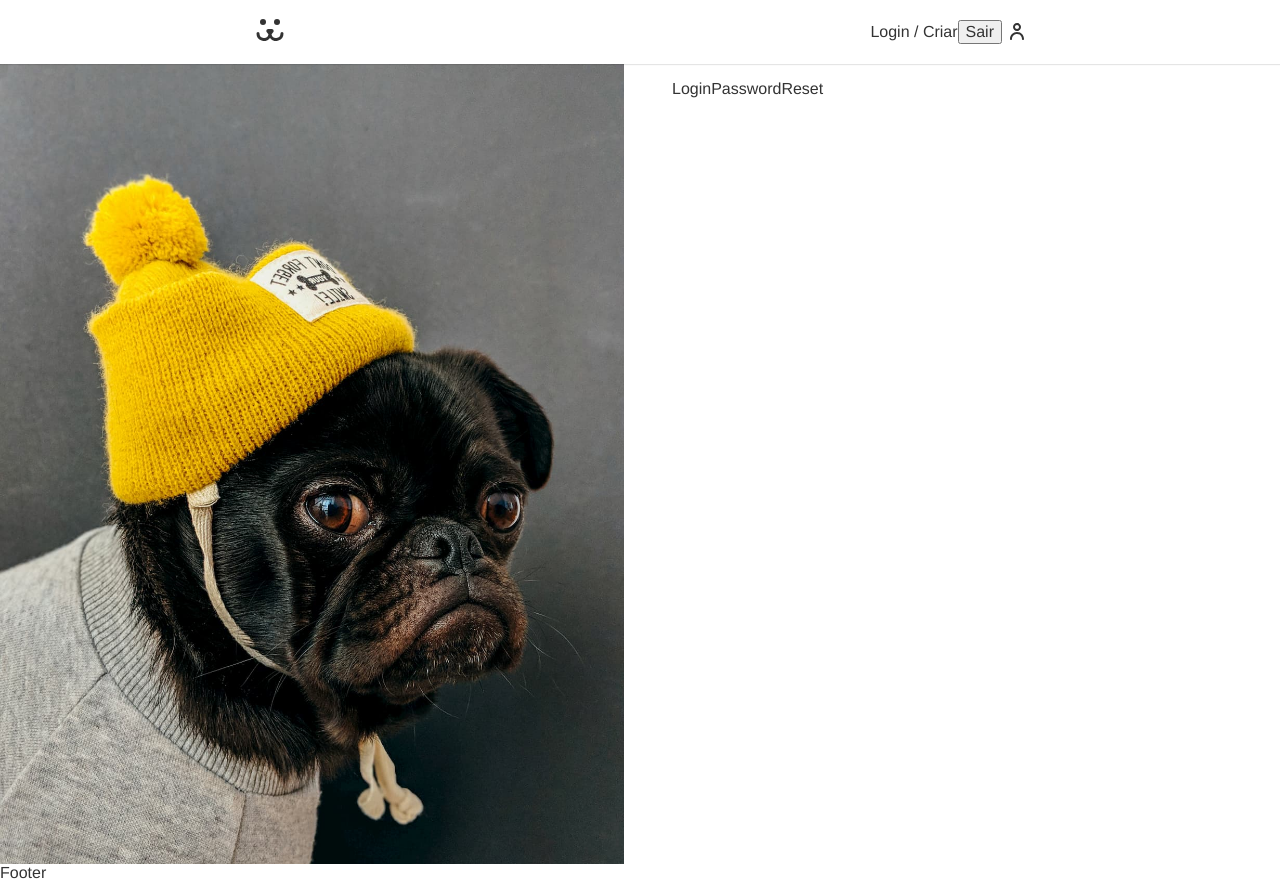
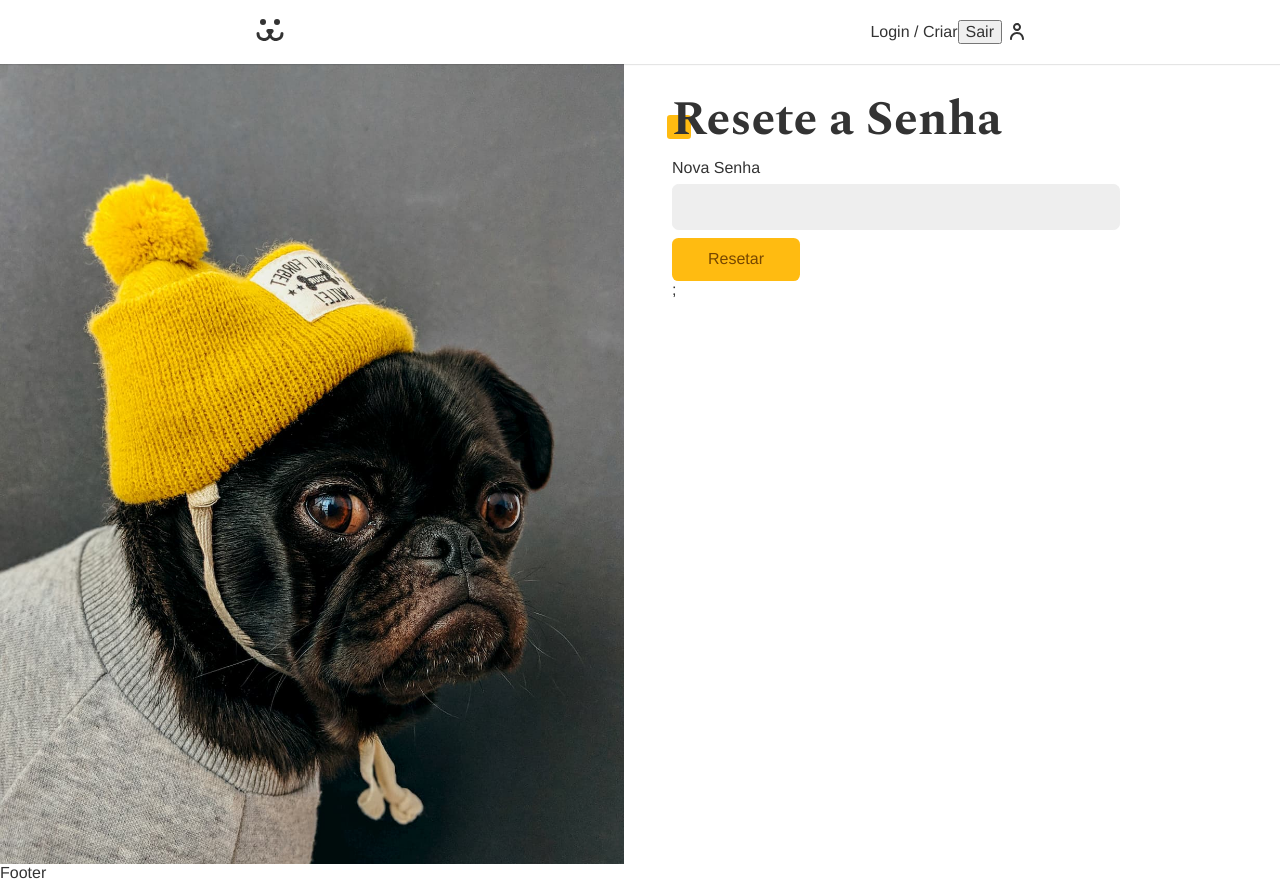
Before and after one commit to deciofrancis/dogs, a React (Vite) app: page /login/resetar in a window 1280 px wide. Built offline with nearby package versions, Linux system fonts and the light colour scheme.

Commit message:
create page reset password

```diff
--- a/src/Components/Login/LoginPasswordReset.jsx
+++ b/src/Components/Login/LoginPasswordReset.jsx
@@ -1,8 +1,53 @@
 import React from 'react';
+import Input from '../Forms/Input';
+import Button from '../Forms/Button';
+import useForm from '../../Hooks/useForm';
+import useFetch from '../../Hooks/useFetch';
+import { PASSWORD_RESET } from '../../Api';
+import Error from '../Helper/Error';
+import { useNavigate } from 'react-router-dom';
 
 const LoginPasswordReset = () => {
+  const [ login, setLogin ] = React.useState('');
+  const [ key, setKey ] = React.useState('');
+  const password = useForm();
+  const { error, loading, request } = useFetch();
+  const navigate = useNavigate();
+
+  React.useEffect(() => {
+    const params = new URLSearchParams(window.location.search);
+    const key = params.get('key');
+    const login = params.get('login');
+    if (key) setKey(key);
+    if (login) setLogin(login);
+  }, []);
+
+  async function handleSubmit(event) {
+    event.preventDefault();
+    if(password.validate()) {
+      const { url, options } = PASSWORD_RESET({
+        login,
+        key,
+        password: password.value,
+      });
+      const {response} = await request(url, options);
+      if (response.ok) navigate('/login');
+    }
+  }
+
   return (
-    <div>LoginPasswordReset</div>
+    <div>
+      <h1 className="title">Resete a Senha</h1>
+      <form onSubmit={handleSubmit}>
+        <Input label="Nova Senha" type="password" name="password" {...password} />
+        {loading ? (
+          <Button disabled>Resetando...</Button>
+        ) : (
+          <Button>Resetar</Button>
+        )};
+      </form>
+      <Error error={error} />
+    </div>
   )
 }
 
--- a/src/api.jsx
+++ b/src/api.jsx
@@ -121,3 +121,16 @@
         }
     }
 }
+
+export function PASSWORD_RESET(body) {
+    return {
+        url: API_URL + '/api/password/reset',
+        options: {
+            method: 'POST',
+            headers: {
+                'Content-Type': 'application/json',
+            },
+            body: JSON.stringify(body),
+        }
+    }
+}
```
